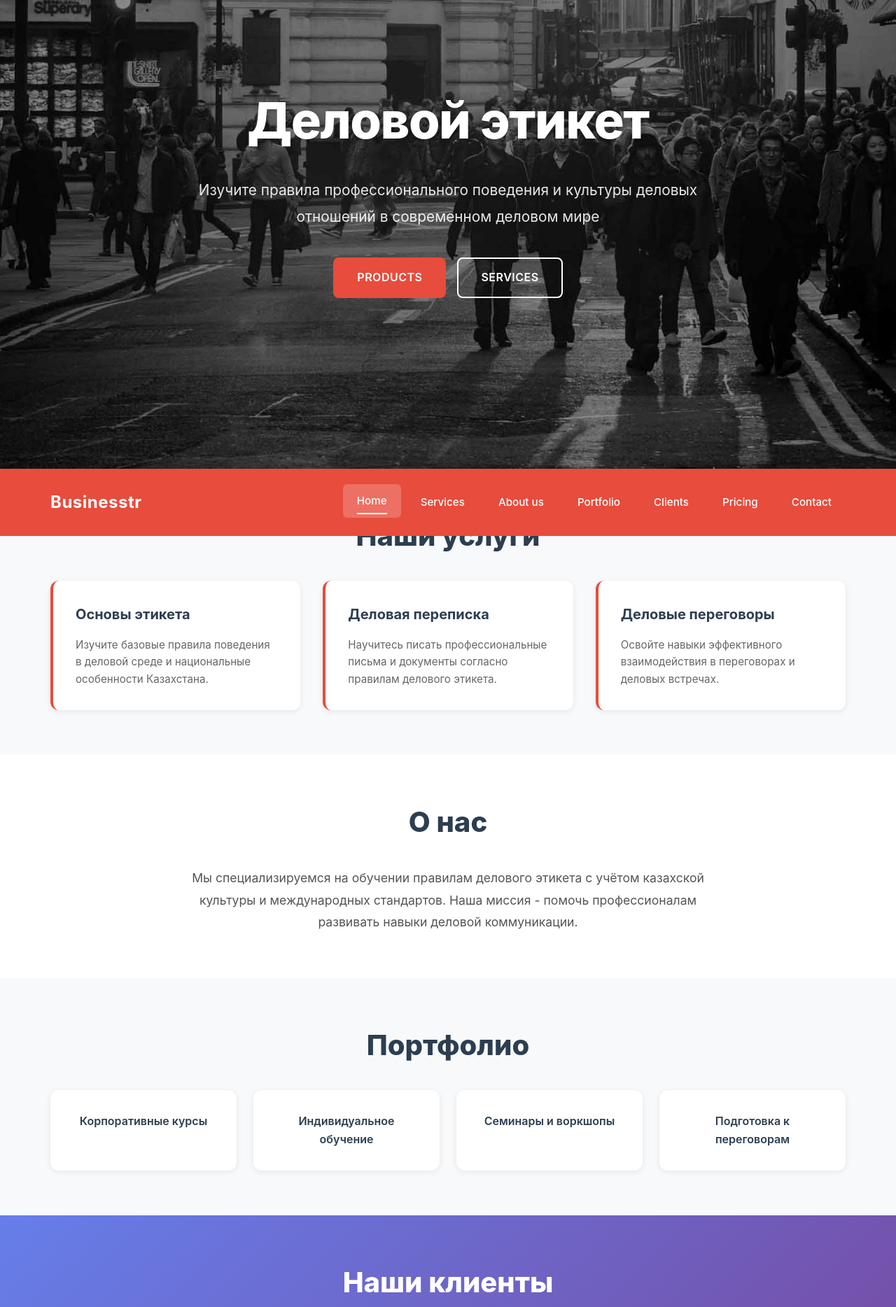
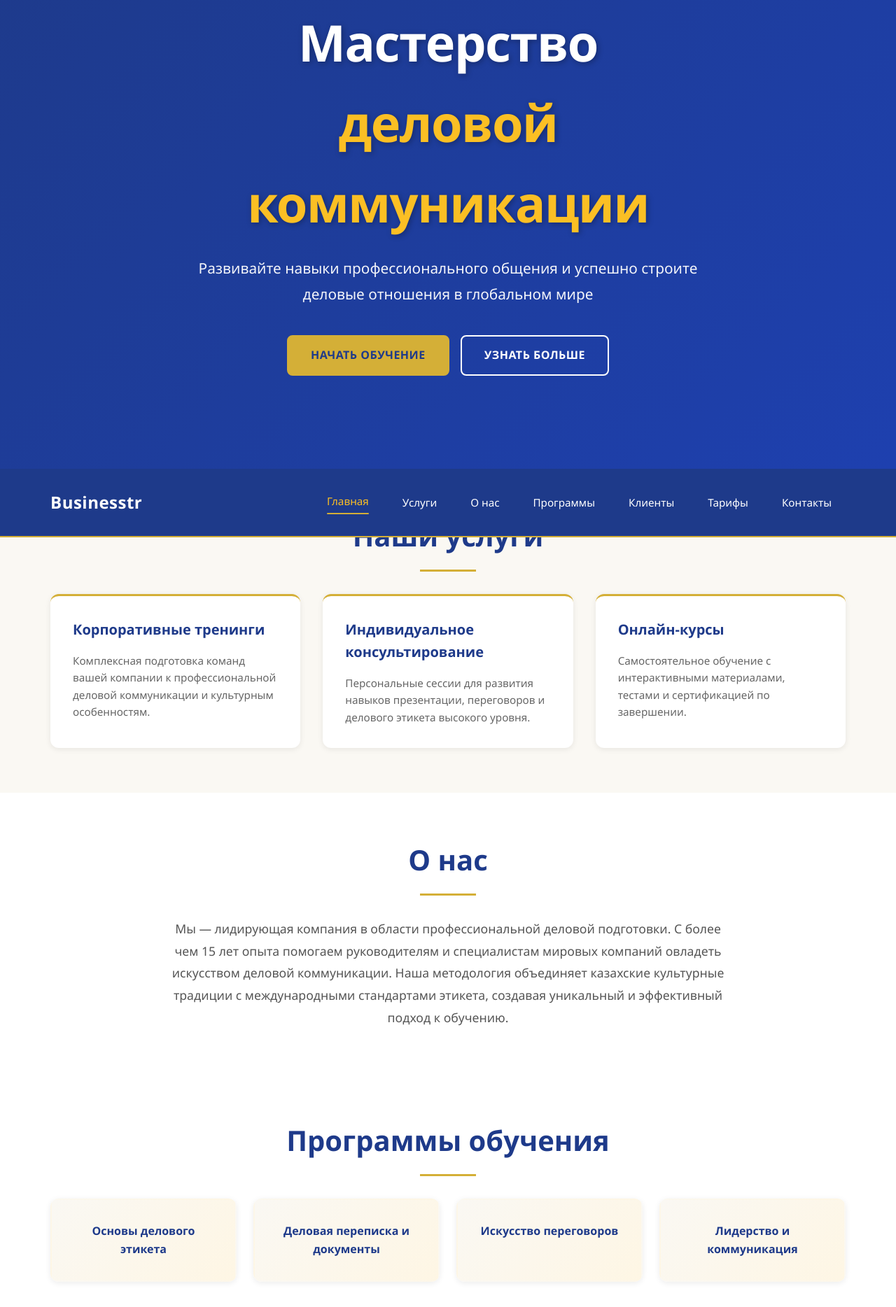
Before and after one commit to 4erfox/project, a website built with Vite: page index.html in a window 1280 px wide. Shown: the part 130-1998 px from the top of the page at 70% size. Built offline with nearby package versions, Linux system fonts and the light colour scheme.

Commit message:
Updated style.css

```diff
--- a/index.html
+++ b/index.html
@@ -11,11 +11,11 @@
   <section id="hero" class="hero-section">
     <div class="hero-overlay"></div>
     <div class="hero-content">
-      <h1 class="hero-title">Деловой этикет</h1>
-      <p class="hero-subtitle">Изучите правила профессионального поведения и культуры деловых отношений в современном деловом мире</p>
+      <h1 class="hero-title">Мастерство <span class="hero-title-accent">деловой коммуникации</span></h1>
+      <p class="hero-subtitle">Развивайте навыки профессионального общения и успешно строите деловые отношения в глобальном мире</p>
       <div class="hero-buttons">
-        <a href="#products" class="btn btn-primary">Products</a>
-        <a href="#services" class="btn btn-outline">Services</a>
+        <a href="#services" class="btn btn-primary">Начать обучение</a>
+        <a href="#about" class="btn btn-outline">Узнать больше</a>
       </div>
     </div>
   </section>
@@ -32,13 +32,13 @@
       </button>
 
       <ul class="navbar-menu" id="navbar-menu">
-        <li><a href="#hero" class="nav-link active">Home</a></li>
-        <li><a href="#services" class="nav-link">Services</a></li>
-        <li><a href="#about" class="nav-link">About us</a></li>
-        <li><a href="#portfolio" class="nav-link">Portfolio</a></li>
-        <li><a href="#clients" class="nav-link">Clients</a></li>
-        <li><a href="#pricing" class="nav-link">Pricing</a></li>
-        <li><a href="#contact" class="nav-link">Contact</a></li>
+        <li><a href="#hero" class="nav-link active">Главная</a></li>
+        <li><a href="#services" class="nav-link">Услуги</a></li>
+        <li><a href="#about" class="nav-link">О нас</a></li>
+        <li><a href="#portfolio" class="nav-link">Программы</a></li>
+        <li><a href="#clients" class="nav-link">Клиенты</a></li>
+        <li><a href="#pricing" class="nav-link">Тарифы</a></li>
+        <li><a href="#contact" class="nav-link">Контакты</a></li>
       </ul>
     </div>
   </nav>
@@ -49,16 +49,16 @@
       <h2>Наши услуги</h2>
       <div class="services-grid">
         <div class="service-card">
-          <h3>Основы этикета</h3>
-          <p>Изучите базовые правила поведения в деловой среде и национальные особенности Казахстана.</p>
+          <h3>Корпоративные тренинги</h3>
+          <p>Комплексная подготовка команд вашей компании к профессиональной деловой коммуникации и культурным особенностям.</p>
         </div>
         <div class="service-card">
-          <h3>Деловая переписка</h3>
-          <p>Научитесь писать профессиональные письма и документы согласно правилам делового этикета.</p>
+          <h3>Индивидуальное консультирование</h3>
+          <p>Персональные сессии для развития навыков презентации, переговоров и делового этикета высокого уровня.</p>
         </div>
         <div class="service-card">
-          <h3>Деловые переговоры</h3>
-          <p>Освойте навыки эффективного взаимодействия в переговорах и деловых встречах.</p>
+          <h3>Онлайн-курсы</h3>
+          <p>Самостоятельное обучение с интерактивными материалами, тестами и сертификацией по завершении.</p>
         </div>
       </div>
     </div>
@@ -68,19 +68,19 @@
   <section id="about" class="about-section">
     <div class="container">
       <h2>О нас</h2>
-      <p>Мы специализируемся на обучении правилам делового этикета с учётом казахской культуры и международных стандартов. Наша миссия - помочь профессионалам развивать навыки деловой коммуникации.</p>
+      <p>Мы — лидирующая компания в области профессиональной деловой подготовки. С более чем 15 лет опыта помогаем руководителям и специалистам мировых компаний овладеть искусством деловой коммуникации. Наша методология объединяет казахские культурные традиции с международными стандартами этикета, создавая уникальный и эффективный подход к обучению.</p>
     </div>
   </section>
 
   <!-- PORTFOLIO SECTION -->
   <section id="portfolio" class="portfolio-section">
     <div class="container">
-      <h2>Портфолио</h2>
+      <h2>Программы обучения</h2>
       <div class="portfolio-grid">
-        <div class="portfolio-item">Корпоративные курсы</div>
-        <div class="portfolio-item">Индивидуальное обучение</div>
-        <div class="portfolio-item">Семинары и воркшопы</div>
-        <div class="portfolio-item">Подготовка к переговорам</div>
+        <div class="portfolio-item">Основы делового этикета</div>
+        <div class="portfolio-item">Деловая переписка и документы</div>
+        <div class="portfolio-item">Искусство переговоров</div>
+        <div class="portfolio-item">Лидерство и коммуникация</div>
       </div>
     </div>
   </section>
@@ -88,12 +88,14 @@
   <!-- CLIENTS SECTION -->
   <section id="clients" class="clients-section">
     <div class="container">
-      <h2>Наши клиенты</h2>
+      <h2>Доверили нам компании</h2>
       <div class="clients-grid">
-        <div class="client-item">Google</div>
-        <div class="client-item">Microsoft</div>
         <div class="client-item">Kaspi.kz</div>
         <div class="client-item">Halyk Bank</div>
+        <div class="client-item">Alatau Cement</div>
+        <div class="client-item">KazMunayGas</div>
+        <div class="client-item">BI Group</div>
+        <div class="client-item">TEO</div>
       </div>
     </div>
   </section>
@@ -101,26 +103,28 @@
   <!-- PRICING SECTION -->
   <section id="pricing" class="pricing-section">
     <div class="container">
-      <h2>Тарифы</h2>
+      <h2>Тарифные планы</h2>
       <div class="pricing-grid">
         <div class="pricing-card">
-          <h3>Базовый</h3>
-          <p class="price">₸15,000<span>/месяц</span></p>
+          <h3>Стартовый</h3>
+          <p class="price">₸25,000<span>/месяц</span></p>
           <ul>
-            <li>✓ 10 часов обучения</li>
-            <li>✓ Доступ к материалам</li>
-            <li>✗ Личный консультант</li>
+            <li>✓ 12 часов обучения</li>
+            <li>✓ Доступ к видео-материалам</li>
+            <li>✓ Сертификат по завершении</li>
+            <li>✗ Личный наставник</li>
           </ul>
           <button class="btn btn-primary">Выбрать</button>
         </div>
         <div class="pricing-card featured">
-          <div class="badge">Популярный</div>
+          <div class="badge">Рекомендуется</div>
           <h3>Профессиональный</h3>
-          <p class="price">₸35,000<span>/месяц</span></p>
+          <p class="price">₸50,000<span>/месяц</span></p>
           <ul>
-            <li>✓ 30 часов обучения</li>
-            <li>✓ Доступ к материалам</li>
-            <li>✓ Личный консультант</li>
+            <li>✓ 40 часов обучения</li>
+            <li>✓ Видео и интерактивные уроки</li>
+            <li>✓ Личный наставник</li>
+            <li>✓ Практические задания</li>
           </ul>
           <button class="btn btn-primary">Выбрать</button>
         </div>
@@ -129,10 +133,11 @@
           <p class="price">По запросу</p>
           <ul>
             <li>✓ Неограниченные часы</li>
-            <li>✓ Адаптация под компанию</li>
+            <li>✓ Кастомизация программы</li>
             <li>✓ Выделенный тренер</li>
+            <li>✓ Корпоративный отчет</li>
           </ul>
-          <button class="btn btn-outline">Узнать</button>
+          <button class="btn btn-outline">Заказать</button>
         </div>
       </div>
     </div>
@@ -141,9 +146,10 @@
   <!-- CONTACT SECTION -->
   <section id="contact" class="contact-section">
     <div class="container">
-      <h2>Контакты</h2>
-      <p>Свяжитесь с нами для получения дополнительной информации</p>
-      <p>Email: info@businesstr.kz | Телефон: +7 (701) 123-45-67</p>
+      <h2>Свяжитесь с нами</h2>
+      <p>Готовы начать путь к профессиональному совершенству?</p>
+      <p style="margin-top: 1.5rem; font-size: 1rem;">Email: <strong>info@businessetiquette.kz</strong> | Телефон: <strong>+7 (707) 555-85-00</strong></p>
+      <p style="margin-top: 1rem; font-size: 0.95rem; opacity: 0.8;">Алматы, Қазақстан | Режим работы: ПН-ПТ 9:00-18:00</p>
     </div>
   </section>
 
--- a/style.css
+++ b/style.css
@@ -5,13 +5,18 @@
 }
 
 :root {
-  --primary-coral: #E74C3C;
-  --primary-dark: #C0392B;
-  --text-white: #FFFFFF;
-  --text-light: #ECF0F1;
-  --text-dark: #2C3E50;
-  --bg-light: #F8F9FA;
+  --primary-dark-blue: #1e3a8a;
+  --primary-blue: #1e40af;
+  --accent-gold: #d4af37;
+  --accent-gold-light: #fbbf24;
+  --light-blue: #3b82f6;
+  --text-dark: #1e293b;
+  --text-white: #ffffff;
+  --bg-white: #ffffff;
+  --bg-cream: #faf8f3;
+  --bg-light-gray: #f8f9fa;
   --shadow: 0 4px 12px rgba(0, 0, 0, 0.15);
+  --shadow-gold: 0 4px 20px rgba(212, 175, 55, 0.2);
   --transition: all 0.3s cubic-bezier(0.4, 0, 0.2, 1);
 }
 
@@ -20,10 +25,11 @@ html {
 }
 
 body {
-  font-family: -apple-system, BlinkMacSystemFont, 'Segoe UI', Roboto, 'Helvetica Neue', Arial, sans-serif;
+  font-family: 'Segoe UI', Roboto, 'Helvetica Neue', Arial, sans-serif;
   color: var(--text-dark);
   line-height: 1.6;
   overflow-x: hidden;
+  background-color: var(--bg-white);
 }
 
 .container {
@@ -42,7 +48,7 @@ body {
   justify-content: center;
   text-align: center;
   overflow: hidden;
-  background: #000 url('/image\ copy.png') center/cover no-repeat;
+  background: linear-gradient(135deg, var(--primary-dark-blue) 0%, var(--primary-blue) 100%);
 }
 
 .hero-overlay {
@@ -51,6 +57,7 @@ body {
   left: 0;
   right: 0;
   bottom: 0;
+  background: linear-gradient(135deg, rgba(30, 58, 138, 0.85) 0%, rgba(30, 64, 175, 0.85) 100%);
   z-index: 1;
 }
 
@@ -66,16 +73,22 @@ body {
   font-size: 4.5rem;
   font-weight: 800;
   color: var(--text-white);
-  margin-bottom: 1.5rem;
+  margin-bottom: 1rem;
   letter-spacing: -0.02em;
   text-shadow: 2px 2px 8px rgba(0, 0, 0, 0.3);
 }
 
+.hero-title-accent {
+  color: var(--accent-gold-light);
+  display: block;
+}
+
 .hero-subtitle {
   font-size: 1.3rem;
-  color: rgba(255, 255, 255, 0.9);
+  color: rgba(255, 255, 255, 0.95);
   margin-bottom: 2.5rem;
   line-height: 1.8;
+  font-weight: 300;
 }
 
 .hero-buttons {
@@ -104,17 +117,22 @@ body {
   letter-spacing: 0.5px;
 }
 
+.btn:active {
+  transform: translateY(-1px);
+}
+
 .btn-primary {
-  background-color: var(--primary-coral);
-  color: var(--text-white);
-  border-color: var(--primary-coral);
+  background-color: var(--accent-gold);
+  color: var(--primary-dark-blue);
+  border-color: var(--accent-gold);
+  font-weight: 700;
 }
 
 .btn-primary:hover {
-  background-color: var(--primary-dark);
-  border-color: var(--primary-dark);
+  background-color: var(--accent-gold-light);
+  border-color: var(--accent-gold-light);
   transform: translateY(-3px);
-  box-shadow: 0 8px 20px rgba(231, 76, 60, 0.3);
+  box-shadow: var(--shadow-gold);
 }
 
 .btn-outline {
@@ -137,16 +155,17 @@ body {
   left: 0;
   right: 0;
   z-index: 999;
-  background-color: var(--primary-coral);
+  background-color: var(--primary-dark-blue);
   padding: 1.5rem 0;
   transition: var(--transition);
   width: 100%;
+  border-bottom: 2px solid var(--accent-gold);
 }
 
 .navbar.sticky {
   position: fixed;
   top: 0;
-  box-shadow: var(--shadow);
+  box-shadow: 0 4px 20px rgba(30, 58, 138, 0.2);
   animation: slideDown 0.4s ease;
 }
 
@@ -208,7 +227,8 @@ body {
 
 .nav-link:hover,
 .nav-link.active {
-  background-color: rgba(255, 255, 255, 0.2);
+  background-color: transparent;
+  color: var(--accent-gold-light);
   transform: translateY(-2px);
 }
 
@@ -219,7 +239,7 @@ body {
   left: 1.25rem;
   right: 1.25rem;
   height: 2px;
-  background-color: var(--text-white);
+  background-color: var(--accent-gold);
   border-radius: 1px;
 }
 
@@ -264,12 +284,21 @@ section h2 {
   font-weight: 800;
   margin-bottom: 2rem;
   text-align: center;
-  color: var(--text-dark);
+  color: var(--primary-dark-blue);
+}
+
+section h2::after {
+  content: '';
+  display: block;
+  width: 80px;
+  height: 3px;
+  background-color: var(--accent-gold);
+  margin: 1rem auto 0;
 }
 
 /* SERVICES */
 .services-section {
-  background-color: var(--bg-light);
+  background-color: var(--bg-cream);
 }
 
 .services-grid {
@@ -284,18 +313,19 @@ section h2 {
   border-radius: 0.75rem;
   box-shadow: 0 2px 8px rgba(0, 0, 0, 0.08);
   transition: var(--transition);
-  border-left: 4px solid var(--primary-coral);
+  border-top: 3px solid var(--accent-gold);
 }
 
 .service-card:hover {
   transform: translateY(-8px);
-  box-shadow: 0 12px 24px rgba(0, 0, 0, 0.12);
+  box-shadow: 0 12px 24px rgba(212, 175, 55, 0.15);
 }
 
 .service-card h3 {
   font-size: 1.25rem;
   margin-bottom: 1rem;
-  color: var(--text-dark);
+  color: var(--primary-dark-blue);
+  font-weight: 700;
 }
 
 .service-card p {
@@ -306,7 +336,15 @@ section h2 {
 
 /* ABOUT */
 .about-section {
-  background-color: var(--text-white);
+  background-color: var(--bg-white);
+}
+
+.about-section h2 {
+  color: var(--primary-dark-blue);
+}
+
+.about-section h2::after {
+  background-color: var(--accent-gold);
 }
 
 .about-section p {
@@ -320,7 +358,7 @@ section h2 {
 
 /* PORTFOLIO */
 .portfolio-section {
-  background-color: var(--bg-light);
+  background-color: var(--bg-white);
 }
 
 .portfolio-grid {
@@ -330,31 +368,37 @@ section h2 {
 }
 
 .portfolio-item {
-  background: var(--text-white);
+  background: linear-gradient(135deg, var(--bg-cream) 0%, #fef6e4 100%);
   padding: 2rem;
   border-radius: 0.75rem;
   text-align: center;
   font-weight: 600;
-  color: var(--text-dark);
+  color: var(--primary-dark-blue);
   box-shadow: 0 2px 8px rgba(0, 0, 0, 0.08);
   transition: var(--transition);
   cursor: pointer;
+  border: 2px solid transparent;
 }
 
 .portfolio-item:hover {
-  background-color: var(--primary-coral);
-  color: var(--text-white);
+  background: linear-gradient(135deg, var(--primary-dark-blue) 0%, var(--primary-blue) 100%);
+  color: var(--accent-gold-light);
   transform: translateY(-4px);
+  border-color: var(--accent-gold);
 }
 
 /* CLIENTS */
 .clients-section {
-  background: linear-gradient(135deg, #667eea 0%, #764ba2 100%);
+  background: linear-gradient(135deg, var(--primary-dark-blue) 0%, var(--primary-blue) 100%);
   color: var(--text-white);
 }
 
 .clients-section h2 {
   color: var(--text-white);
+}
+
+.clients-section h2::after {
+  background-color: var(--accent-gold-light);
 }
 
 .clients-grid {
@@ -381,7 +425,7 @@ section h2 {
 
 /* PRICING */
 .pricing-section {
-  background-color: var(--bg-light);
+  background-color: var(--bg-cream);
 }
 
 .pricing-grid {
@@ -403,22 +447,22 @@ section h2 {
 }
 
 .pricing-card.featured {
-  border-color: var(--primary-coral);
+  border-color: var(--accent-gold);
   transform: scale(1.05);
-  box-shadow: 0 12px 24px rgba(231, 76, 60, 0.15);
+  box-shadow: 0 12px 24px rgba(212, 175, 55, 0.2);
 }
 
 .pricing-card:hover {
   transform: translateY(-8px);
-  box-shadow: 0 12px 24px rgba(0, 0, 0, 0.12);
+  box-shadow: 0 12px 24px rgba(212, 175, 55, 0.15);
 }
 
 .badge {
   position: absolute;
   top: -12px;
   left: 2rem;
-  background-color: var(--primary-coral);
-  color: var(--text-white);
+  background: linear-gradient(135deg, var(--accent-gold) 0%, var(--accent-gold-light) 100%);
+  color: var(--primary-dark-blue);
   padding: 0.5rem 1rem;
   border-radius: 0.375rem;
   font-size: 0.75rem;
@@ -429,13 +473,14 @@ section h2 {
 .pricing-card h3 {
   font-size: 1.5rem;
   margin-bottom: 1.5rem;
-  color: var(--text-dark);
+  color: var(--primary-dark-blue);
+  font-weight: 700;
 }
 
 .price {
   font-size: 2.5rem;
   font-weight: 700;
-  color: var(--primary-coral);
+  color: var(--accent-gold);
   margin-bottom: 1.5rem;
 }
 
@@ -468,7 +513,7 @@ section h2 {
 
 /* CONTACT */
 .contact-section {
-  background-color: var(--text-dark);
+  background: linear-gradient(135deg, var(--primary-dark-blue) 0%, var(--primary-blue) 100%);
   color: var(--text-white);
   text-align: center;
 }
@@ -477,8 +522,12 @@ section h2 {
   color: var(--text-white);
 }
 
+.contact-section h2::after {
+  background-color: var(--accent-gold-light);
+}
+
 .contact-section p {
-  color: rgba(255, 255, 255, 0.8);
+  color: rgba(255, 255, 255, 0.9);
   font-size: 1.1rem;
   margin-bottom: 1rem;
 }
@@ -515,7 +564,7 @@ section h2 {
     left: 0;
     right: 0;
     flex-direction: column;
-    background-color: var(--primary-coral);
+    background-color: var(--primary-dark-blue);
     max-height: 0;
     overflow: hidden;
     transition: max-height 0.3s ease;
```
